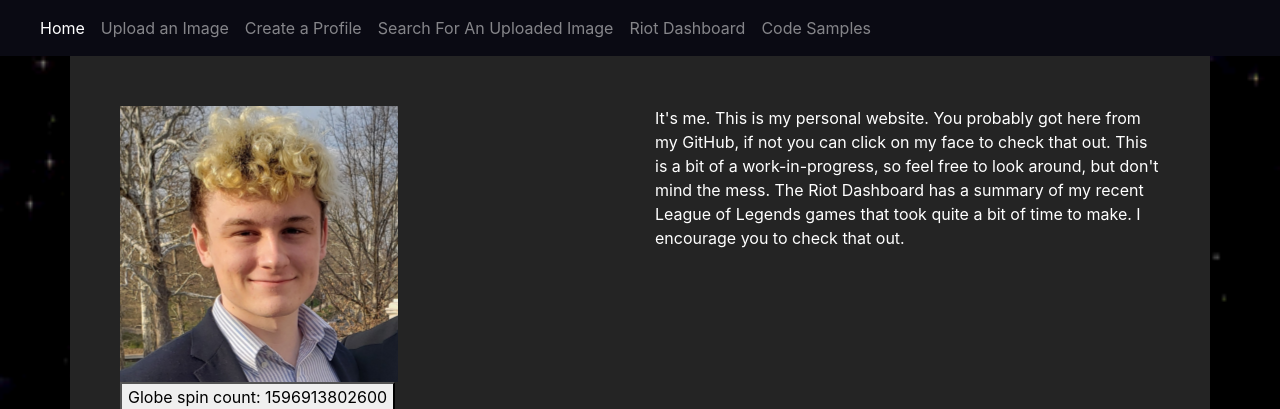
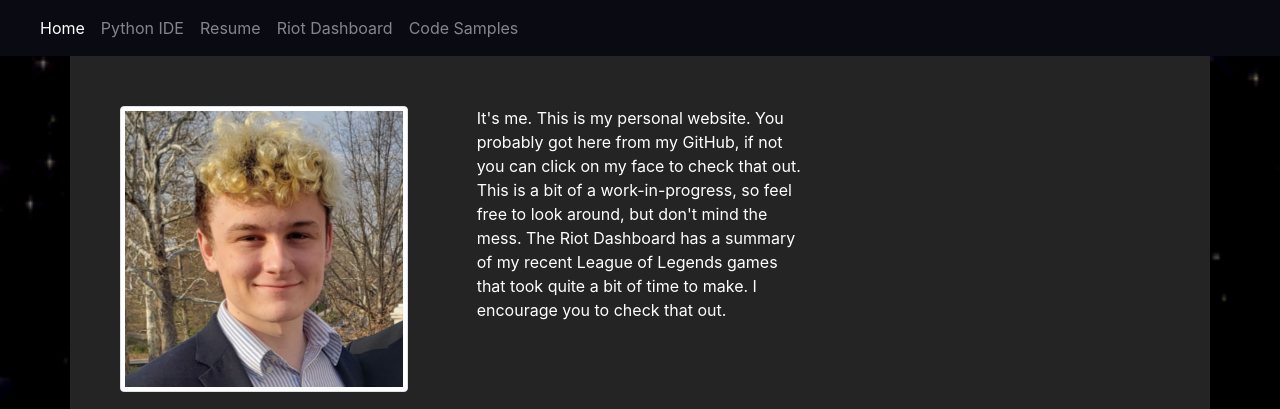
Before and after one commit to JayRothenberger/Personal-Website, a Django app: page / in a window 1280 px wide. Shown: the top 409 px of the page. Run offline with Django 3.2, Linux system fonts and the light colour scheme; some libraries are stand-ins or nearby versions.

Commit message:
patch notes 8.8.1
added new branch "for-fun" which contains deprecated features
moved python code running form to its own page
update the look of the index paged
added resume page
removed deprecated nav links
page is now accessable from my domain http://www.jayrothenberger.com/

```diff
--- a/personal/templates/personal/base.html
+++ b/personal/templates/personal/base.html
@@ -39,22 +39,19 @@ html, body {
     <div class="collapse navbar-collapse" id="navbarNav">
       <ul class="navbar-nav">
         <li class="nav-item active">
-          <a class="nav-link" href="http://jayrothenberger.com/">Home <span class="sr-only">(current)</span></a>
+          <a class="nav-link" href="https://jayrothenberger.com/">Home<span class="sr-only">(current)</span></a>
         </li>
         <li class="nav-item">
-          <a class="nav-link" href="http://jayrothenberger.com/uploads/image">Upload an Image</a>
+            <a class="nav-link" href="https://jayrothenberger.com/ide">Python IDE</a>
+          </li>
+        <li class="nav-item">
+          <a class="nav-link" href="https://jayrothenberger.com/resume">Resume</a>
         </li>
         <li class="nav-item">
-          <a class="nav-link" href="http://jayrothenberger.com/newUser/">Create a Profile</a>
+            <a class="nav-link" href="https://jayrothenberger.com/riotDashboard/">Riot Dashboard</a>
         </li>
         <li class="nav-item">
-            <a class="nav-link" href="http://jayrothenberger.com/imageSearch/">Search For An Uploaded Image</a>
-        </li>
-        <li class="nav-item">
-            <a class="nav-link" href="http://jayrothenberger.com/riotDashboard/">Riot Dashboard</a>
-        </li>
-        <li class="nav-item">
-            <a class="nav-link" href="http://jayrothenberger.com/codeSamples/">Code Samples</a>
+            <a class="nav-link" href="https://jayrothenberger.com/codeSamples/">Code Samples</a>
         </li>
         {% block nav_items %}
 
--- a/personal/templates/personal/index.html
+++ b/personal/templates/personal/index.html
@@ -1,43 +1,12 @@
 {% extends 'personal/base.html' %}
 {% load static %}
   {% block nav_items %}
-<!--
-    <li class="nav-item">
-      <form method="post" class="nav-link">
-        {% csrf_token %}
-        <label for="dest">Go to user profile:</label>
-        <input type="text" id="dest" name="dest" value="John">
-        <input type="submit" value="Go">
-      </form>
-    </li>
-    -->
   {% endblock %}
 
         {% block content %}
-        <script>
-          window.onload = function(){
-              var button = document.getElementById("clickme");
-              var intervalId = setInterval(function(){
-                  //date = new Date();
-                  var count = Date.now();
-                  button.innerHTML = "Globe spin count: " + count;
-              }, .001);
-          };
-        </script>
-        <style>
-        textarea{
-          background: url(http://i.imgur.com/2cOaJ.png);
-          background-attachment: local;
-          background-repeat: no-repeat;
-          padding-left: 35px;
-          padding-top: 10px;
-          border-color:#ccc;
-          color: white;
-      }
-      </style>
         <div class="row">
             <div class="col-sm">
-                <img src="{% static 'personal/images/itsme.png' %}" title="Jay Rothenberger" href="https://github.com/JayRothenberger">
+              <a href="https://github.com/JayRothenberger" target="_blank"><img class="img-thumbnail" src="{% static 'personal/images/itsme.png' %}" title="Jay Rothenberger"></a>
             </div>
           <div class="col-xl">
             <p>It's me.  This is my personal website.  You probably got here from my GitHub, if not you can click on my face to check that out.
@@ -45,16 +14,9 @@
               my recent League of Legends games that took quite a bit of time to make.  I encourage you to check that out.
             </p>
           </div>
+          <div class="col-xl"></div>
         </div>
-        <button id="clickme">Globe spin count: #</button>
-        <div id="ide">
-          <textarea onkeydown="if(event.keyCode===9){var v=this.value,s=this.selectionStart,e=this.selectionEnd;this.value=v.substring(0, s)+'\t'+v.substring(e);this.selectionStart=this.selectionEnd=s+1;return false;}" rows="10" cols="100" form="code" name='torun' value="fuck"></textarea>
-          <form id='code' method='post'>
-              {% csrf_token %}
-              <input type="submit">
-          </form>
-          <a>{{ return }} </a>
-          <a>{{ error }}</a>
-        </div>
+        <br>
+        <br>
 
       {% endblock %}
--- /dev/null
+++ b/personal/templates/personal/resume.html
@@ -0,0 +1,5 @@
+{% extends 'personal/base.html' %}
+{% load static %}
+{% block content %}
+<a>hi</a>
+{% endblock %}
--- a/personal/urls.py
+++ b/personal/urls.py
@@ -12,5 +12,7 @@ urlpatterns = [
     path('riotDashboard/', views.riotDashboard, name='riotDashboard'),
     path('test/', views.test, name='test'),
     path('codeSamples/', views.code, name='code'),
-    path('krogerDashboard/', views.krogerDashboard, name='krogerDashboard')
+    path('krogerDashboard/', views.krogerDashboard, name='krogerDashboard'),
+    path('resume/', views.resume, name='resume'),
+    path('ide/', views.ide, name='ide'),
 ]
--- a/personal/views.py
+++ b/personal/views.py
@@ -483,3 +483,29 @@ def krogerDashboard(request):
     except:
         data = []
     return render(request, 'personal/test.html', {'data':data})
+
+def resume(request):
+    return render(request, 'personal/resume.html')
+
+def ide(request):
+    if request.method == 'POST':
+        c = open("c.txt", "w")
+        aeval = Interpreter(writer=c)
+
+        try:
+            torun = request.POST.get('torun')
+            print(torun)
+            aeval(torun)
+            c.close()
+            c = open("c.txt", "r")
+            rax = '\n'
+            rax = rax.join(c.readlines())
+            return render(request, 'personal/ide.html', {'error': '', 'return': str(rax)})
+            c.close()
+        except Exception as e:
+            c.close()
+            error = e
+            return render(request, 'personal/ide.html', {'error': str(e), 'return': ''})
+
+        return render(request, 'personal/ide.html', {'error': str(e), 'return': str(rax)})
+    return render(request, 'personal/ide.html')
```
Also changed, not shown: personal/templates/personal/ide.html (added, +30 -0 lines).
